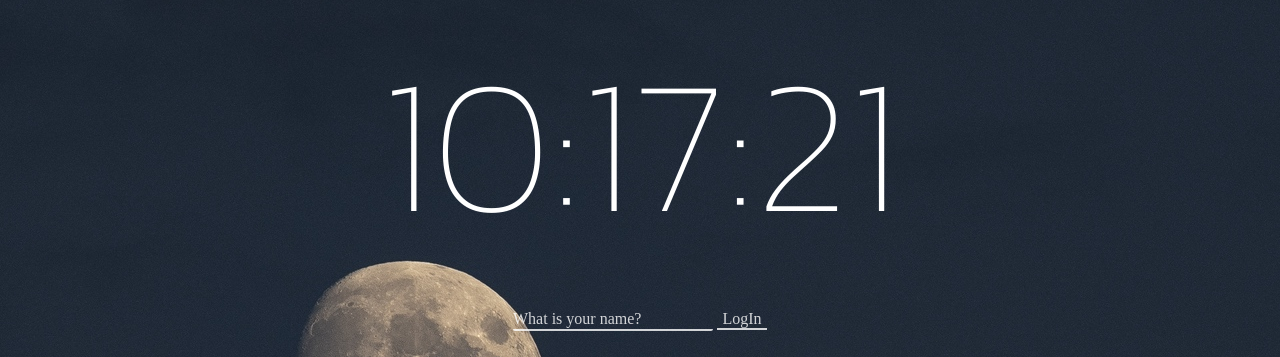
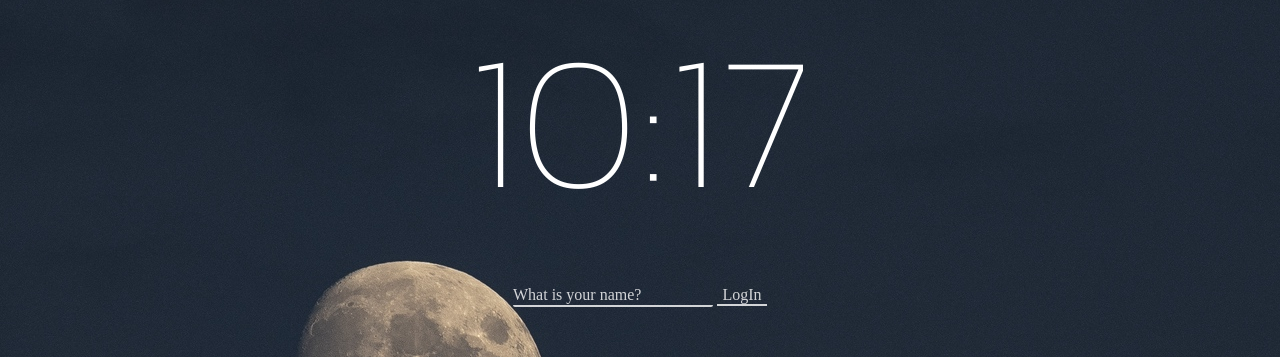
Before and after one commit to MyeongjunPark/jsChallenge, a plain HTML site: page index.html in a window 1280 px wide. Shown: the top 357 px of the page. Drawn offline with nearby package versions, Linux system fonts and the light colour scheme.

Commit message:
fix
login-form top fix
clock.js seconds del.

```diff
--- a/css/style.css
+++ b/css/style.css
@@ -186,7 +186,7 @@ body {
 }
 #login-form {
     position: absolute;
-    top: 40%;
+    top: 37%;
     left: 50%;
     transform: translate(-50%, -50%);
 
@@ -242,7 +242,7 @@ body {
 }
 #clock {
     position: absolute;
-    top: 18%;
+    top: 15%;
     left: 50%;
     transform: translate(-50%, -50%);
     color: #fff;
--- a/js/clock.js
+++ b/js/clock.js
@@ -5,7 +5,7 @@ const date = new Date();
 const hours = String(date.getHours()).padStart(2, "0")
 const minutes = String(date.getMinutes()).padStart(2, "0")
 const seconds = String(date.getSeconds()).padStart(2, "0")
-clock.innerText = `${hours}:${minutes}:${seconds}`
+clock.innerText = `${hours}:${minutes}`
 }
 
 getClock();
```
